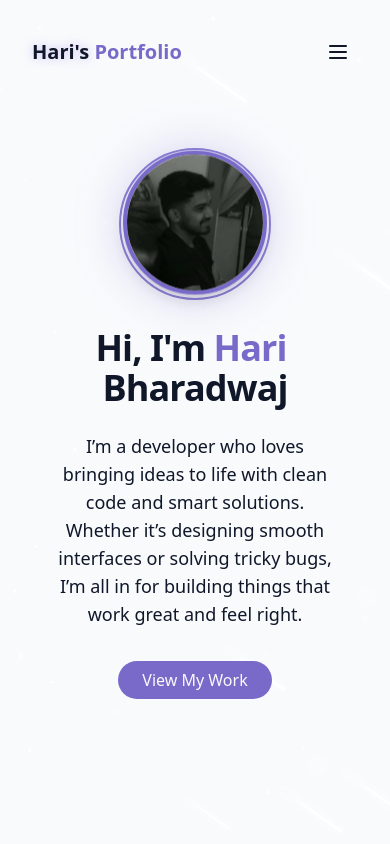
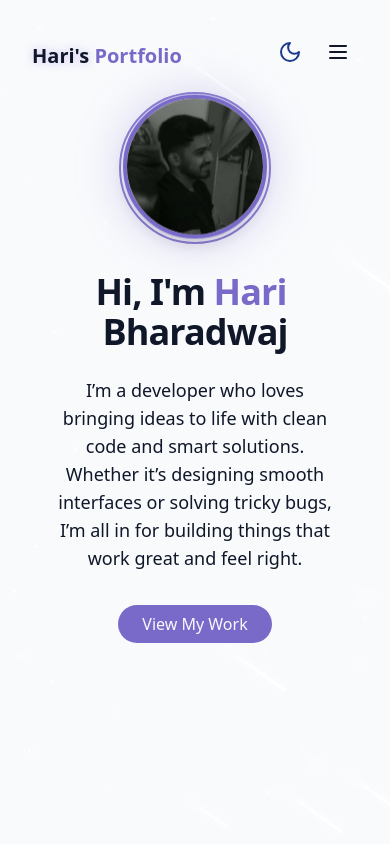
Before and after one commit to haribharadwaj3/My-Portfolio, a React (Vite) app: page / in a window 390 px wide. Shown: the top 844 px of the page. Built offline with nearby package versions, Linux system fonts and the light colour scheme.

Commit message:
Made responsive

```diff
--- a/src/components/HeroSection.jsx
+++ b/src/components/HeroSection.jsx
@@ -2,7 +2,7 @@ export const HeroSection = () => {
   return (
     <section
       id="hero"
-      className="relative min-h-screen flex flex-col items-center justify-center px-4"
+      className="min-h-screen pt-24 md:pt-32 px-4 relative"
     >
       <div className="container max-w-4xl mx-auto text-center z-10">
         <div className="space-y-6">
--- a/src/components/Navbar.jsx
+++ b/src/components/Navbar.jsx
@@ -1,6 +1,7 @@
 import { cn } from "@/lib/utils";
-import { Menu, X } from "lucide-react";
+import { Menu, X, Github, Linkedin, Mail } from "lucide-react";
 import { useEffect, useState } from "react";
+import { ThemeToggle } from "./ThemeToggle";
 
 const navItems = [
 	{ name: "Home", href: "#hero" },
@@ -20,7 +21,6 @@ export const Navbar = () => {
 		const handleScroll = () => {
 			setIsScrolled(window.scrollY > 10);
 
-			// Update active section based on scroll position
 			const sections = navItems.map((item) => item.href.substring(1));
 			const currentSection = sections.find((section) => {
 				const element = document.getElementById(section);
@@ -36,37 +36,55 @@ export const Navbar = () => {
 		window.addEventListener("scroll", handleScroll);
 		return () => window.removeEventListener("scroll", handleScroll);
 	}, []);
+
 	return (
+		<>
+			{/* Navbar */}
 			<nav
 				className={cn(
-				"fixed w-full z-40 transition-all duration-300",
+					"fixed w-full z-50 transition-all duration-300 top-0",
 					isScrolled
 						? "py-6 bg-background/80 backdrop-blur-md shadow-lg"
 						: "py-8"
 				)}
 			>
-			<div className="container flex items-center justify-between">
+				<div className="container flex items-center justify-between md:justify-start relative">
+					{/* Logo */}
 					<a
-					className="text-xl font-bold text-primary flex items-center"
+						className="text-xl font-bold text-primary flex items-center whitespace-nowrap pt-2 md:pt-0"
 						href="#hero"
 					>
 						<span className="relative z-10">
-						<span className="text-glow text-foreground"> Hari's </span>{" "}
-						Portfolio
+							<span className="text-glow text-foreground ">Hari's</span> Portfolio
 						</span>
 					</a>
 
-				{/* desktop nav - centered */}
-				<div className="hidden md:flex absolute left-1/2 transform -translate-x-1/2 space-x-8">
+					{/* Mobile - ThemeToggle & Menu Button */}
+					<div className="flex items-center md:hidden ml-auto space-x-2">
+						<ThemeToggle />
+						<button
+							onClick={() => setIsMenuOpen((prev) => !prev)}
+							className="p-2 text-foreground z-50"
+							aria-label={isMenuOpen ? "Close Menu" : "Open Menu"}
+						>
+							{isMenuOpen ? <X size={24} /> : <Menu size={24} />}
+						</button>
+						 {/* Moved ThemeToggle after the menu button */}
+					</div>
+
+					{/* Desktop Nav */}
+					<div className="hidden md:flex items-center justify-between w-full">
+						{/* Centered Nav Links */}
+						<div className="absolute left-1/2 transform -translate-x-1/2 flex space-x-8">
 							{navItems.map((item, key) => (
 								<a
 									key={key}
 									href={item.href}
 									onClick={() => setActiveLink(item.href)}
 									className={cn(
-								"font-bold text-foreground/80 hover:text-primary transition-colors duration-300 relative",
+										"font-bold text-foreground/80 hover:text-primary transition-colors duration-300 relative cursor-pointer",
 										activeLink === item.href &&
-									"text-primary after:absolute after:bottom-[-4px] after:left-0 after:w-full after:h-0.5 after:bg-primary after:rounded-full"
+											"text-primary font-extrabold after:absolute after:bottom-[-4px] after:left-0 after:w-full after:h-0.5 after:bg-primary after:rounded-full"
 									)}
 								>
 									{item.name}
@@ -74,39 +92,76 @@ export const Navbar = () => {
 							))}
 						</div>
 
-				{/* mobile nav */}
+						{/* Theme Toggle Right */}
+						<div className="ml-auto py-5">
+							<ThemeToggle />
+						</div>
+					</div>
+				</div>
+			</nav>
 
-				<button
-					onClick={() => setIsMenuOpen((prev) => !prev)}
-					className="md:hidden p-2 text-foreground z-50"
-					aria-label={isMenuOpen ? "Close Menu" : "Open Menu"}
-				>
-					{isMenuOpen ? <X size={24} /> : <Menu size={24} />}{" "}
-				</button>
-
+			{/* Full-Page Mobile Menu Overlay */}
 			<div
 				className={cn(
-						"fixed inset-0 bg-background/95 backdroup-blur-md z-40 flex flex-col items-center justify-center",
-						"transition-all duration-300 md:hidden",
+					"fixed inset-0 z-[9999] bg-black/50 backdrop-blur-lg transition-opacity duration-300 md:hidden",
 					isMenuOpen
-							? "opacity-100 pointer-events-auto"
-							: "opacity-0 pointer-events-none"
+						? "opacity-100 visible"
+						: "opacity-0 invisible pointer-events-none"
 				)}
 			>
-					<div className="flex flex-col space-y-8 text-xl">
+				<div className="flex flex-col justify-between h-full w-full">
+					{/* Close Icon Top Right */}
+					<div className="flex justify-end items-center pt-6 pr-6">
+						<button
+							onClick={() => setIsMenuOpen(false)}
+							className="p-2 text-foreground"
+							aria-label="Close Menu"
+						>
+							<X size={28} />
+						</button>
+					</div>
+
+					{/* Centered Nav Links */}
+					<div className="flex flex-col items-center justify-center flex-1 space-y-8 text-2xl">
 						{navItems.map((item, key) => (
 							<a
 								key={key}
 								href={item.href}
-								className="text-foreground/80 hover:text-primary transition-colors duration-300"
+								className="text-white font-bold hover:text-primary transition duration-300 cursor-pointer"
 								onClick={() => setIsMenuOpen(false)}
 							>
 								{item.name}
 							</a>
 						))}
 					</div>
+
+					{/* Social Icons Bottom */}
+					<div className="flex items-center justify-center space-x-8 pb-8">
+						<a
+							href="https://github.com/haribharadwaj3"
+							target="_blank"
+							rel="noopener noreferrer"
+							className="p-3 rounded-full bg-primary/10 hover:bg-primary/20 transition-all duration-300 hover:scale-110"
+						>
+							<Github className="h-7 w-7 text-primary" />
+						</a>
+						<a
+							href="https://www.linkedin.com/in/haribharadwaj3"
+							target="_blank"
+							rel="noopener noreferrer"
+							className="p-3 rounded-full bg-primary/10 hover:bg-primary/20 transition-all duration-300 hover:scale-110"
+						>
+							<Linkedin className="h-7 w-7 text-primary" />
+						</a>
+						<a
+							href="mailto:haribharadwaj6@gmail.com"
+							className="p-3 rounded-full bg-primary/10 hover:bg-primary/20 transition-all duration-300 hover:scale-110"
+						>
+							<Mail className="h-7 w-7 text-primary" />
+						</a>
 					</div>
 				</div>
-		</nav>
+			</div>
+		</>
 	);
 };
--- a/src/components/ThemeToggle.jsx
+++ b/src/components/ThemeToggle.jsx
@@ -32,9 +32,9 @@ export const ThemeToggle = () => {
     <button
       onClick={toggleTheme}
       className={cn(
-        "fixed max-sm:hidden top-5 right-5 z-50 p-2 rounded-full transition-all duration-300",
-        "hover:bg-primary/20 hover:scale-110 cursor-pointer", // Added cursor-pointer
-        "focus:outline-none"
+        "p-2 rounded-full transition-all duration-300",
+  "hover:bg-primary/20 hover:scale-110 cursor-pointer focus:outline-none",
+  "sm:fixed sm:top-5 sm:right-5 z-50"
       )}
     >
       {isDarkMode ? (
--- a/src/pages/Home.jsx
+++ b/src/pages/Home.jsx
@@ -11,12 +11,12 @@ import { Footer } from "../components/Footer";
 
 export const Home = () => {
   return (
-    <div className="min-h-screen bg-background text-foreground overflow-x-hidden">
+    <div className="min-h-screen bg-background text-foreground">
       {/* Theme Toggle */}
-      <ThemeToggle />
+
       <StarBackground />
       <Navbar />
-      <main>
+      <main className="relative z-0">
         <HeroSection />
         <AboutSection />
         <ProjectsSection />
```
Lines whose indentation alone changed are shown as unchanged.
